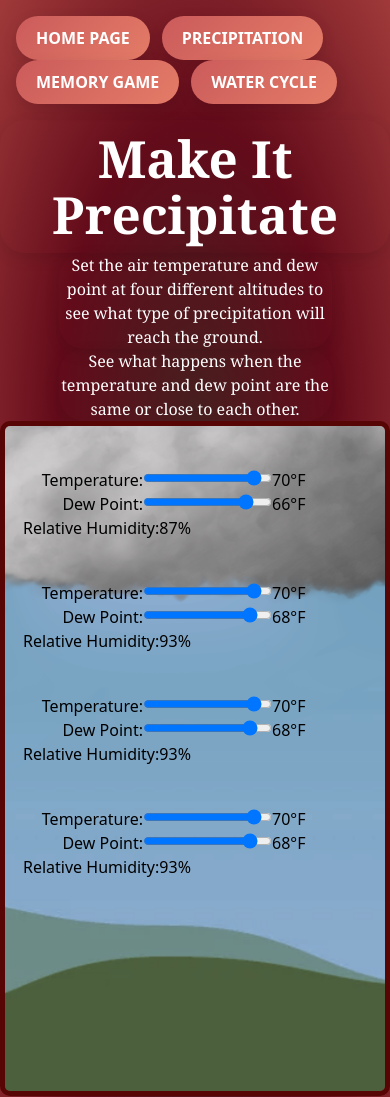
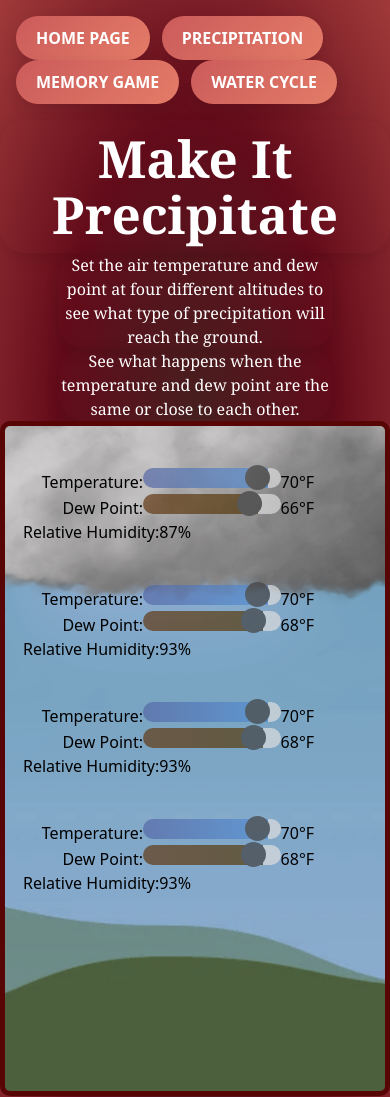
Before and after one commit to siandim/weatherGames, a React (Vite) app: page /precip in a window 390 px wide. Shown: the top 1097 px of the page. Built offline with nearby package versions, Linux system fonts and the light colour scheme.

Commit message:
something

```diff
--- a/src/components/precipitations/PrecipCanvas.tsx
+++ b/src/components/precipitations/PrecipCanvas.tsx
@@ -1,5 +1,5 @@
 //RainCanvas.tsx
-import React, { useEffect, useState } from "react";
+import React, { useEffect, useState, useMemo, useCallback } from "react";
 import { Images, Precips } from "./interfaces";
 import { calculateRelativeHumidity } from "./helpers";
 import RaindropCanvas from "./RaindropCanvas";
@@ -49,44 +49,42 @@ const PrecipCanvas: React.FC = () => {
   //const [cloudImage, setCloudImage] = useState<Images>(backgroundImg[0]); // State for background image
   const [isSliding, setIsSliding] = useState<boolean>(false); // State to track if sliding is in progress
 
-
-
   // Calculate relative humidity for each temperature and dew point pair
-  const relativeHumidity = temp.map((t, index) =>
-    calculateRelativeHumidity(t, dewPoint[index])
+  const relativeHumidity = useMemo(() =>
+    temp.map((t, index) => calculateRelativeHumidity(t, dewPoint[index])),
+    [temp, dewPoint]
   );
 
   // Determine the cloud image based on the relative humidity of the first layer
-
-  let cloudImage = backgroundImg[0];
-  if (relativeHumidity[0] >= 80) {
-    cloudImage = backgroundImg[2];
-  } else if (relativeHumidity[0] >= 50) {
-    cloudImage = backgroundImg[1];
-  }
+  const cloudImage = useMemo(() => {
+    if (relativeHumidity[0] >= 80) return backgroundImg[2];
+    if (relativeHumidity[0] >= 50) return backgroundImg[1];
+    return backgroundImg[0];
+  }, [relativeHumidity]);
 
   // Handle changes to the temperature inputs
-  const handleTempChange = (index: number, value: number) => {
-    const newTemp = [...temp];
-    newTemp[index] = value;
-    setTemp(newTemp);
-    setIsSliding(true); // Set sliding to true when input changes
-  };
+  const handleTempChange = useCallback((index: number, value: number) => {
+    setTemp(prev => {
+      const newTemp = [...prev];
+      newTemp[index] = value;
+      return newTemp;
+    });
+    setIsSliding(true);
+  }, []);
 
   // Handle changes to the dew point inputs
-  const handleDewPointChange = (index: number, value: number) => {
-    const newDewPoint = [...dewPoint];
-    newDewPoint[index] = Math.min(value, temp[index]);
-    setDewPoint(newDewPoint);
-    setIsSliding(true); // Set sliding to true when input changes
-  };
+  const handleDewPointChange = useCallback((index: number, value: number) => {
+    setDewPoint(prev => {
+      const newDewPoint = [...prev];
+      newDewPoint[index] = Math.min(value, temp[index]);
+      return newDewPoint;
+    });
+    setIsSliding(true);
+  }, [temp]);
 
   // Ensure dew points do not exceed corresponding temperatures
   useEffect(() => {
-    const updatedDewPoints = dewPoint.map((dp, index) =>
-      Math.min(dp, temp[index])
-    );
-    setDewPoint(updatedDewPoints);
+    setDewPoint(prev => prev.map((dp, index) => Math.min(dp, temp[index])));
   }, [temp]);
 
   // Load all precipitation images asynchronously
@@ -107,9 +105,9 @@ const PrecipCanvas: React.FC = () => {
   }, [isSliding]);
 
   // Call this function when the slider interaction ends
-  const handleSlidingEnd = () => {
+  const handleSlidingEnd = useCallback(() => {
     setIsSliding(false);
-  };
+  }, []);
 
   return (
     <div
@@ -118,7 +116,7 @@ const PrecipCanvas: React.FC = () => {
     >
       {/* Display the background cloud image */}
       <img
-        src={cloudImage.src}
+        src={cloudImage.src || "/placeholder.svg"}
         alt={cloudImage.name}
         className="absolute inset-0 w-full h-full object-cover"
       />
@@ -145,3 +143,153 @@ const PrecipCanvas: React.FC = () => {
 };
 
 export default PrecipCanvas;
+
+
+
+// //RainCanvas.tsx
+// import React, { useEffect, useState } from "react";
+// import { Images, Precips } from "./interfaces";
+// import { calculateRelativeHumidity } from "./helpers";
+// import RaindropCanvas from "./RaindropCanvas";
+// import { LayerControls } from "./Controls";
+// import styles from "./precipitation.module.css"
+
+// // Define background images for different weather conditions
+// const backgroundImg: Images[] = [
+//   { src: "/img/clouds/sunny.png", name: "sunny" },
+//   { src: "/img/clouds/lightCloud.png", name: "light cloud" },
+//   { src: "/img/clouds/darkCloud.png", name: "dark cloud" },
+// ];
+
+// // Define precipitation images
+// const PrecipImages: Precips[] = [
+//   { src: "/img/precipitation/raindrop.png", name: "raindrop", enable: false },
+//   { src: "/img/precipitation/sleet.png", name: "sleet", enable: false },
+//   {
+//     src: "/img/precipitation/snow-grains.png",
+//     name: "snow-grains",
+//     enable: false,
+//   },
+//   {
+//     src: "/img/precipitation/supercooled-droplet.png",
+//     name: "supercooled-Droplets",
+//     enable: false,
+//   },
+//   {
+//     src: "/img/precipitation/snowflake_ice-crystal.png",
+//     name: "snow",
+//     enable: false,
+//   },
+//   { src: "/img/precipitation/rain_puddle.png", name: "puddle", enable: false },
+//   {
+//     src: "/img/precipitation/pile_snow.png",
+//     name: "snow-puddle",
+//     enable: false,
+//   },
+// ];
+
+// const PrecipCanvas: React.FC = () => {
+//   const [temp, setTemp] = useState<number[]>([70, 70, 70, 70]); // State for temperatures
+//   const [dewPoint, setDewPoint] = useState<number[]>([66, 68, 68, 68]); // State for dew points
+//   const [precipImages, setPrecipImages] = useState<{
+//     [key: string]: HTMLImageElement;
+//   }>({}); // State for precipitation images
+//   //const [cloudImage, setCloudImage] = useState<Images>(backgroundImg[0]); // State for background image
+//   const [isSliding, setIsSliding] = useState<boolean>(false); // State to track if sliding is in progress
+
+
+
+//   // Calculate relative humidity for each temperature and dew point pair
+//   const relativeHumidity = temp.map((t, index) =>
+//     calculateRelativeHumidity(t, dewPoint[index])
+//   );
+
+//   // Determine the cloud image based on the relative humidity of the first layer
+
+//   let cloudImage = backgroundImg[0];
+//   if (relativeHumidity[0] >= 80) {
+//     cloudImage = backgroundImg[2];
+//   } else if (relativeHumidity[0] >= 50) {
+//     cloudImage = backgroundImg[1];
+//   }
+
+//   // Handle changes to the temperature inputs
+//   const handleTempChange = (index: number, value: number) => {
+//     const newTemp = [...temp];
+//     newTemp[index] = value;
+//     setTemp(newTemp);
+//     setIsSliding(true); // Set sliding to true when input changes
+//   };
+
+//   // Handle changes to the dew point inputs
+//   const handleDewPointChange = (index: number, value: number) => {
+//     const newDewPoint = [...dewPoint];
+//     newDewPoint[index] = Math.min(value, temp[index]);
+//     setDewPoint(newDewPoint);
+//     setIsSliding(true); // Set sliding to true when input changes
+//   };
+
+//   // Ensure dew points do not exceed corresponding temperatures
+//   useEffect(() => {
+//     const updatedDewPoints = dewPoint.map((dp, index) =>
+//       Math.min(dp, temp[index])
+//     );
+//     setDewPoint(updatedDewPoints);
+//   }, [temp]);
+
+//   // Load all precipitation images asynchronously
+//   useEffect(() => {
+//     const loadImages = async () => {
+//       const images: { [key: string]: HTMLImageElement } = {};
+//       for (const precip of PrecipImages) {
+//         const img = new Image();
+//         img.src = precip.src;
+//         await new Promise<void>((resolve) => {
+//           img.onload = () => resolve();
+//         });
+//         images[precip.name] = img;
+//       }
+//       setPrecipImages(images);
+//     };
+//     loadImages();
+//   }, [isSliding]);
+
+//   // Call this function when the slider interaction ends
+//   const handleSlidingEnd = () => {
+//     setIsSliding(false);
+//   };
+
+//   return (
+//     <div
+//       className={styles.precipAnimation}
+
+//     >
+//       {/* Display the background cloud image */}
+//       <img
+//         src={cloudImage.src}
+//         alt={cloudImage.name}
+//         className="absolute inset-0 w-full h-full object-cover"
+//       />
+//       {/* Canvas for drawing raindrops */}
+//       <RaindropCanvas
+//         temp={temp}
+//         relativeHumidity={relativeHumidity}
+//         precipImages={precipImages}
+//         cloudImage={cloudImage}
+//         isSliding={isSliding}
+//       />
+//       <div className={styles.layerControl}>
+//         <LayerControls
+//           temp={temp}
+//           dewPoint={dewPoint}
+//           relativeHumidity={relativeHumidity}
+//           handleTempChange={handleTempChange}
+//           handleDewPointChange={handleDewPointChange}
+//           handleSlidingEnd={handleSlidingEnd}
+//         />
+//       </div>
+//     </div>
+//   );
+// };
+
+// export default PrecipCanvas;
--- a/src/components/precipitations/precipitation.module.css
+++ b/src/components/precipitations/precipitation.module.css
@@ -94,18 +94,18 @@
     }
   }
   /* General styling for the slider */
-/* input[type="range"] {
+  input[type="range"] {
     -webkit-appearance: none;
     appearance: none;
     width: 40%;
-  height: 13px;
-  border-radius: 5px;
-  justify-content: center;
+    height: 20px;
+    border-radius: 10px;
+    background: #ddd;
     outline: none;
-  background: #ddd;
-  transition: background 0.2s;
-  touch-action: pan-x;
-} */
+    opacity: 0.7;
+    transition: opacity 0.2s;
+    touch-action: none;
+  }
 
   /* Track styling */
   /* input[type="range"]::-webkit-slider-runnable-track {
@@ -115,23 +115,24 @@
   /* } */
 
   /* Thumb (handle) styling */
-/* input[type="range"]::-webkit-slider-thumb {
-  margin-top: -1px;
+  input[type="range"]::-webkit-slider-thumb {
     -webkit-appearance: none;
     appearance: none;
-  width: 16px;
-  height: 16px;
+    width: 25px;
+    height: 25px;
+    border-radius: 50%;
     background: #404142;
-  border-radius: 50%;
     cursor: pointer;
-  position: relative;
-} */
+  }
 
   /* For Firefox */
-/* input[type="range"]::-moz-range-track {
-  height: 10px;
-  border-radius: 5px;
-} */
+  input[type="range"]::-moz-range-thumb {
+    width: 25px;
+    height: 25px;
+    border-radius: 50%;
+    background: #404142;
+    cursor: pointer;
+  }
 
   /* @media screen and (-webkit-min-device-pixel-ratio: 0) {
     input[type="range"] {
--- /dev/null
+++ b/src/components/precipitations/precipitation18.module.css
@@ -0,0 +1,159 @@
+.borders {
+  display: flex;
+  justify-content: center;
+  justify-items: center;
+  touch-action: none;
+
+  height: 80vh;
+}
+
+.container {
+  display: flex;
+  flex-direction: column;
+  align-items: center;
+  justify-content: center;
+  text-align: center;
+}
+
+.precipAnimation {
+  max-width: 1200px;
+  max-height: 710px;
+  min-height: 505px;
+  width: 100%;
+  height: 100%;
+  padding: 3px;
+  position: relative;
+  overflow: hidden;
+  /* display: flex;  */
+}
+.canva {
+  /* max-width: 1200px;
+  max-height: 710px; */
+  position: absolute;
+  width: 100%;
+  height: 100%;
+  will-change: transform;
+}
+
+.container p {
+  font-family: Georgia, "Times New Roman", Times, serif;
+  border-radius: 25px;
+  color: white;
+  width: 70%;
+  box-shadow: 0 5px 15px rgba(0, 0, 0, 0.1);
+}
+.container h1 {
+  font-family: Georgia, "Times New Roman", Times, serif;
+  border-radius: 25px;
+  color: white;
+  padding: 10px;
+  font-weight: bold;
+  width: fit-content;
+  box-shadow: 0 5px 15px rgba(0, 0, 0, 0.1);
+}
+.borders > * {
+  border: 5px solid rgb(87, 5, 5);
+  border-radius: 10px;
+}
+
+.fah {
+  width: 50px; /* Adjust the width as needed */ /* Adjust the height as needed */
+  display: inline-block;
+}
+.labels {
+  display: inline-block;
+  width: 120px;
+  text-align: right;
+}
+
+.layerControl {
+  position: relative;
+  height: 100vh;
+  width: 100%;
+  display: grid;
+  grid-template-rows: repeat(4, 1fr);
+  padding: 10px;
+}
+
+.sliders {
+  margin-bottom: 2%;
+  height: 100%;
+  font-size: medium;
+  width: 100%; /* Prevents squishing on small screens */
+  padding: 5px;
+}
+
+@media (max-width: 600px) {
+  .layerControl {
+    height: auto; /* Allow natural height on small screens */
+    max-height: none;
+  }
+
+  .sliders {
+    min-height: 60px; /* Adjust for small screens */
+  }
+}
+/* General styling for the slider */
+/* input[type="range"] {
+  -webkit-appearance: none;
+  appearance: none;
+  width: 40%;
+  height: 13px;
+  border-radius: 5px;
+  justify-content: center;
+  outline: none;
+  background: #ddd;
+  transition: background 0.2s;
+  touch-action: pan-x;
+} */
+
+/* Track styling */
+/* input[type="range"]::-webkit-slider-runnable-track {
+  height: 3px;
+  border-radius: 5px;
+  /* border: 2px solid #ddd; */
+/* } */
+
+/* Thumb (handle) styling */
+/* input[type="range"]::-webkit-slider-thumb {
+  margin-top: -1px;
+  -webkit-appearance: none;
+  appearance: none;
+  width: 16px;
+  height: 16px;
+  background: #404142;
+  border-radius: 50%;
+  cursor: pointer;
+  position: relative;
+} */
+
+/* For Firefox */
+/* input[type="range"]::-moz-range-track {
+  height: 10px;
+  border-radius: 5px;
+} */
+
+/* @media screen and (-webkit-min-device-pixel-ratio: 0) {
+  input[type="range"] {
+    overflow: hidden;
+    width: 300px;
+    -webkit-appearance: none;
+    background-color: #ffffff69;
+  }
+
+  input[type="range"]::-webkit-slider-runnable-track {
+    height: 10px;
+    -webkit-appearance: none;
+    color: #530d04;
+    background: #b80c0c8e;
+    margin-top: -1px;
+  }
+
+  input[type="range"]::-webkit-slider-thumb {
+    width: 10px;
+    -webkit-appearance: none;
+    height: 10px;
+    cursor: grab;
+    background: #3f0101e5;
+    box-shadow: -80px 0 0 80px #b80c0c8e;
+  } */
```
Lines whose indentation alone changed are shown as unchanged.
